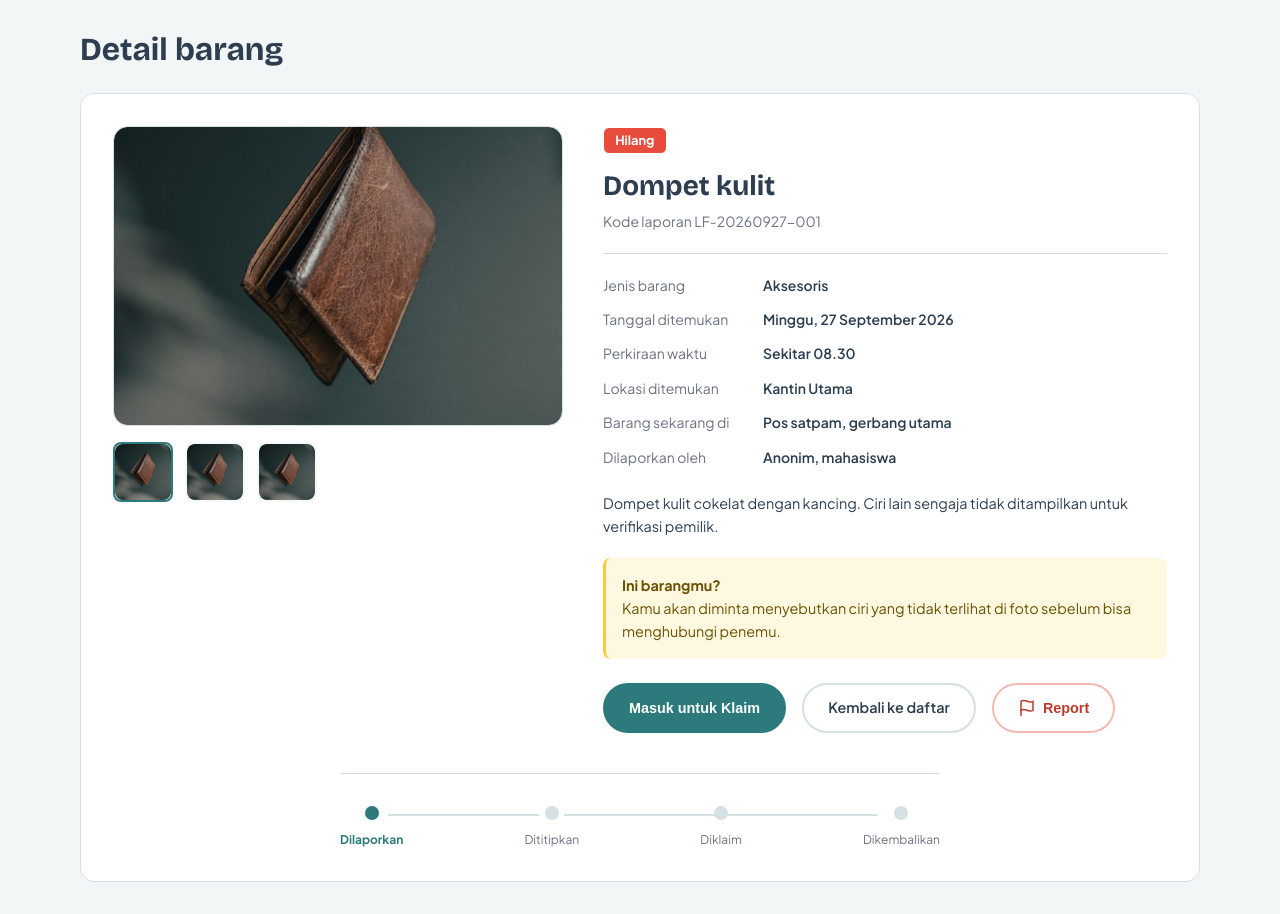
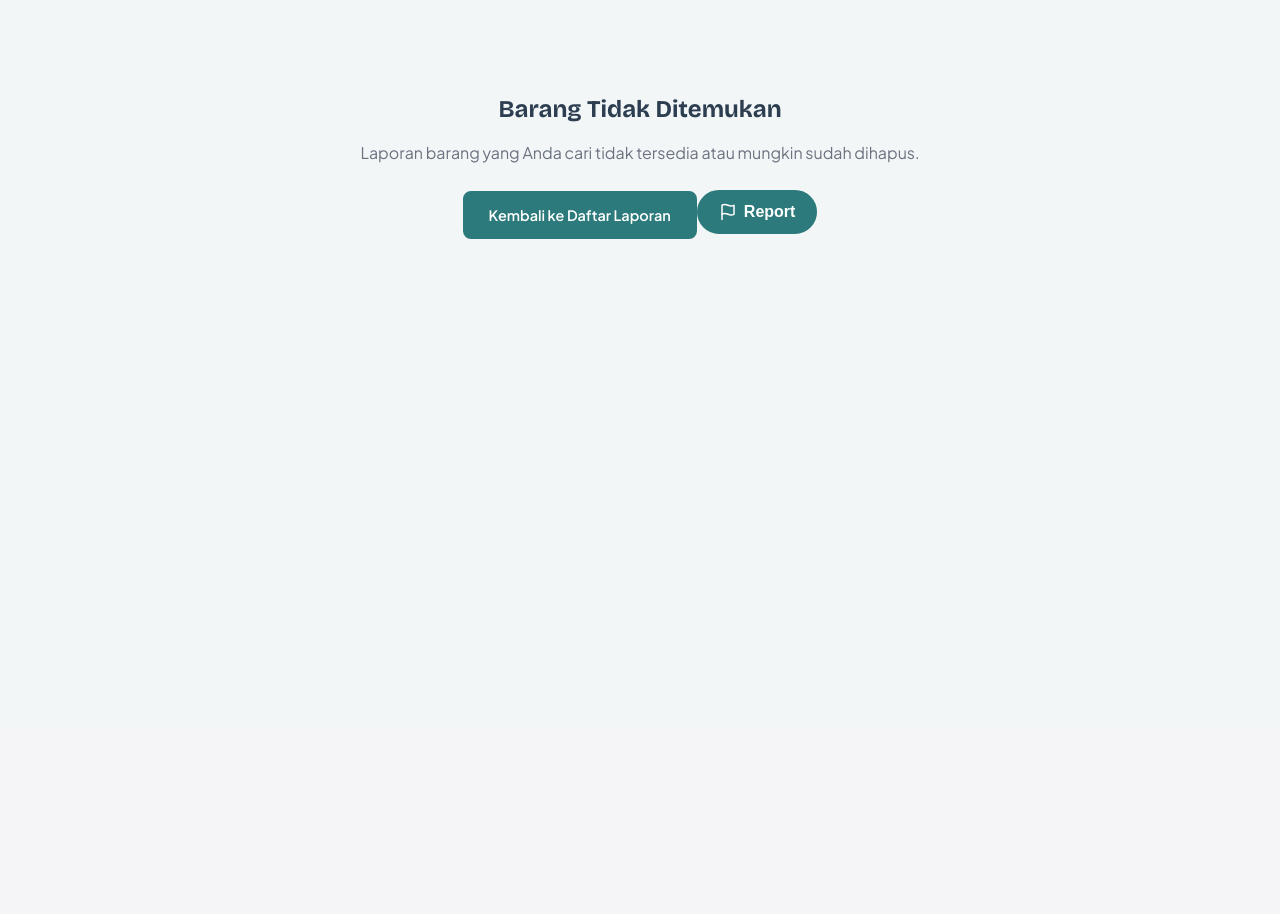
Before and after one commit to adhityamahardika/LostNFound, a PHP site: page /pages/laporan/detail_barang/detail_barang.html in a window 1280 px wide. Shown: the part 71-985 px from the top of the page. After the commit the page ends 310 px from the top, so only its background shows below. Run offline with PHP 8.4, Linux system fonts and the light colour scheme.

Commit message:
Fix loading screen detail barang kalau barang baru

```diff
--- a/Frontend/pages/laporan/detail_barang/detail_barang.html
+++ b/Frontend/pages/laporan/detail_barang/detail_barang.html
@@ -42,51 +42,50 @@
             <div class="detail-content">
                 <!-- Kolom Kiri: Galeri Foto -->
                 <div class="gallery-section">
-                    <div class="main-image" id="main-image" role="img" aria-label="Foto utama barang">
-                        🔑
-                    </div>
+                    <div class="main-image skeleton" id="main-image" role="img" aria-label="Memuat foto utama barang..."></div>
                     <div class="thumbnail-list">
-                        <button type="button" class="thumbnail active" data-emoji="🔑" aria-label="Foto 1" aria-pressed="true">🔑</button>
-                        <button type="button" class="thumbnail" data-emoji="📍" aria-label="Foto 2" aria-pressed="false">📍</button>
-                        <button type="button" class="thumbnail" data-emoji="📷" aria-label="Foto 3" aria-pressed="false">📷</button>
+                        <button type="button" class="thumbnail skeleton" aria-hidden="true" tabindex="-1"></button>
+                        <button type="button" class="thumbnail skeleton" aria-hidden="true" tabindex="-1"></button>
+                        <button type="button" class="thumbnail skeleton" aria-hidden="true" tabindex="-1"></button>
                     </div>
                 </div>
 
                 <!-- Kolom Kanan: Informasi Barang -->
                 <div class="info-section">
-                    <span class="badge ditemukan">Ditemukan</span>
-                    <h2 class="item-title">Kunci motor Honda</h2>
-                    <p class="item-id">Kode laporan LF-0928-014</p>
+                    <span class="badge skeleton skeleton-badge" id="item-badge">&nbsp;</span>
+                    <h2 class="item-title skeleton skeleton-title" id="item-title">&nbsp;</h2>
+                    <p class="item-id skeleton skeleton-id" id="item-id">&nbsp;</p>
 
                     <div class="info-grid">
                         <div class="info-row">
                             <span class="info-label">Jenis barang</span>
-                            <span class="info-value">Kunci</span>
+                            <span class="info-value skeleton skeleton-value">&nbsp;</span>
                         </div>
                         <div class="info-row">
-                            <span class="info-label">Tanggal ditemukan</span>
-                            <span class="info-value">Senin, 28 September 2026</span>
+                            <span class="info-label">Tanggal kejadian</span>
+                            <span class="info-value skeleton skeleton-value">&nbsp;</span>
                         </div>
                         <div class="info-row">
                             <span class="info-label">Perkiraan waktu</span>
-                            <span class="info-value">Sekitar 08.30</span>
+                            <span class="info-value skeleton skeleton-value">&nbsp;</span>
                         </div>
                         <div class="info-row">
-                            <span class="info-label">Lokasi ditemukan</span>
-                            <span class="info-value">Gedung B, Lantai 2 (dekat tangga timur)</span>
+                            <span class="info-label">Lokasi</span>
+                            <span class="info-value skeleton skeleton-value">&nbsp;</span>
                         </div>
                         <div class="info-row">
                             <span class="info-label">Barang sekarang di</span>
-                            <span class="info-value">Pos satpam, gerbang utama</span>
+                            <span class="info-value skeleton skeleton-value">&nbsp;</span>
                         </div>
                         <div class="info-row">
                             <span class="info-label">Dilaporkan oleh</span>
-                            <span class="info-value">Ayu, mahasiswa</span>
+                            <span class="info-value skeleton skeleton-value">&nbsp;</span>
                         </div>
                     </div>
 
                     <p class="item-desc">
-                        Kunci dengan gantungan karakter. Ciri lain sengaja tidak ditampilkan untuk verifikasi pemilik.
+                        <span class="skeleton-desc-line skeleton"></span>
+                        <span class="skeleton-desc-line short skeleton"></span>
                     </p>
 
                     <!-- Kotak Peringatan Klaim -->
@@ -96,9 +95,9 @@
                     </div>
 
                     <div class="action-buttons">
-                        <button type="button" class="btn-primary" id="btn-klaim">Klaim barang ini</button>
+                        <button type="button" class="btn-primary" id="btn-klaim" disabled>Memuat...</button>
                         <a href="../laporan_page/laporan.html" class="btn-secondary">Kembali ke daftar</a>
-                        <button type="button" class="btn-secondary btn-danger" id="btn-hapus" style="color: #dc2626; border-color: #fca5a5; display: inline-flex; align-items: center; gap: 6px;">
+                        <button type="button" class="btn-secondary btn-danger" id="btn-hapus" style="color: #dc2626; border-color: #fca5a5; display: none; align-items: center; gap: 6px;">
                             <svg viewBox="0 0 24 24" fill="none" stroke="currentColor" stroke-width="2" stroke-linecap="round" stroke-linejoin="round" aria-hidden="true" width="18" height="18"><polyline points="3 6 5 6 21 6"></polyline><path d="M19 6v14a2 2 0 0 1-2 2H7a2 2 0 0 1-2-2V6m3 0V4a2 2 0 0 1 2-2h4a2 2 0 0 1 2 2v2"></path><line x1="10" y1="11" x2="10" y2="17"></line><line x1="14" y1="11" x2="14" y2="17"></line></svg>
                             Hapus Laporan
                         </button>
--- a/Frontend/pages/laporan/detail_barang/detail_barang.js
+++ b/Frontend/pages/laporan/detail_barang/detail_barang.js
@@ -29,10 +29,68 @@ function resolveImgUrl(url) {
     return url;
 }
 
-function getItemFromURL() {
-    const params = new URLSearchParams(window.location.search);
-    const id = params.get('id');
-    return dummyData.find(item => String(item.id) === id) || dummyData[0];
+// State global item
+let item = null;
+
+// Helper untuk menampilkan skeleton loading style
+function showSkeleton() {
+    const mainImage = document.getElementById('main-image');
+    if (mainImage) {
+        mainImage.className = 'main-image skeleton';
+        mainImage.innerHTML = '';
+        mainImage.style.padding = '';
+        mainImage.style.overflow = '';
+    }
+
+    const thumbnails = document.querySelectorAll('.thumbnail');
+    thumbnails.forEach(thumb => {
+        thumb.className = 'thumbnail skeleton';
+        thumb.innerHTML = '';
+        thumb.dataset.img = '';
+    });
+
+    const badge = document.getElementById('item-badge') || document.querySelector('.badge');
+    if (badge) {
+        badge.className = 'badge skeleton skeleton-badge';
+        badge.innerHTML = '&nbsp;';
+    }
+
+    const title = document.getElementById('item-title') || document.querySelector('.item-title');
+    if (title) {
+        title.className = 'item-title skeleton skeleton-title';
+        title.innerHTML = '&nbsp;';
+    }
+
+    const idEl = document.getElementById('item-id') || document.querySelector('.item-id');
+    if (idEl) {
+        idEl.className = 'item-id skeleton skeleton-id';
+        idEl.innerHTML = '&nbsp;';
+    }
+
+    const values = document.querySelectorAll('.info-value');
+    values.forEach(val => {
+        val.className = 'info-value skeleton skeleton-value';
+        val.innerHTML = '&nbsp;';
+    });
+
+    const descEl = document.querySelector('.item-desc');
+    if (descEl) {
+        descEl.innerHTML = `
+            <span class="skeleton-desc-line skeleton"></span>
+            <span class="skeleton-desc-line short skeleton"></span>
+        `;
+    }
+
+    const klaimBtn = document.getElementById('btn-klaim');
+    if (klaimBtn) {
+        klaimBtn.disabled = true;
+        klaimBtn.textContent = 'Memuat...';
+    }
+
+    const hapusBtn = document.getElementById('btn-hapus');
+    if (hapusBtn) {
+        hapusBtn.style.display = 'none';
+    }
 }
 
 // Helper untuk menampilkan gambar <img> di kotak utama maupun thumbnail
@@ -43,58 +101,108 @@ function renderImageElement(container, src, alt) {
     container.innerHTML = `<img src="${src}" alt="${alt}" style="width: 100%; height: 100%; object-fit: cover; display: block; border-radius: inherit;">`;
 }
 
-function renderItemDetail(item) {
+function renderItemDetail(loadedItem) {
+    item = loadedItem;
     if (!item) {
-        document.querySelector('.detail-main').innerHTML = '<p>Barang tidak ditemukan. <a href="../laporan_page/laporan.html">Kembali ke daftar</a></p>';
+        document.querySelector('.detail-main').innerHTML = `
+            <div style="text-align: center; padding: 4rem 1rem;">
+                <h2 style="font-family: var(--font-head); color: var(--ink); margin-bottom: 0.5rem;">Barang Tidak Ditemukan</h2>
+                <p style="color: var(--muted); margin-bottom: 1.5rem;">Laporan barang yang Anda cari tidak tersedia atau mungkin sudah dihapus.</p>
+                <a href="../laporan_page/laporan.html" class="btn-primary" style="display: inline-block; text-decoration: none; padding: 0.65rem 1.5rem; border-radius: 8px;">Kembali ke Daftar Laporan</a>
+            </div>
+        `;
         return;
     }
 
-    document.querySelector('.badge').textContent = item.status;
-    document.querySelector('.badge').className = `badge ${item.status.toLowerCase()}`;
-    document.querySelector('.item-title').textContent = item.nama;
-    document.querySelector('.item-id').textContent = `Kode laporan LF-${item.tanggal.replace(/-/g, '')}-${String(item.id).padStart(3, '0')}`;
+    // 1. Badge & Status
+    const badge = document.getElementById('item-badge') || document.querySelector('.badge');
+    if (badge) {
+        badge.className = `badge ${(item.status || 'hilang').toLowerCase()}`;
+        badge.textContent = item.status || 'Hilang';
+    }
 
-    document.querySelectorAll('.info-value')[0].textContent = item.jenis;
-    document.querySelectorAll('.info-value')[1].textContent = formatDate(item.tanggal);
-    document.querySelectorAll('.info-value')[2].textContent = 'Sekitar 08.30';
-    document.querySelectorAll('.info-value')[3].textContent = item.lokasi;
-    document.querySelectorAll('.info-value')[4].textContent = 'Pos satpam, gerbang utama';
-    document.querySelectorAll('.info-value')[5].textContent = 'Anonim, mahasiswa';
+    // 2. Judul Barang & ID
+    const title = document.getElementById('item-title') || document.querySelector('.item-title');
+    if (title) {
+        title.className = 'item-title';
+        title.textContent = item.nama;
+    }
 
-    document.querySelector('.item-desc').textContent = item.deskripsi;
+    const idEl = document.getElementById('item-id') || document.querySelector('.item-id');
+    if (idEl) {
+        idEl.className = 'item-id';
+        const kodeTanggal = (item.tanggal || '20261001').replace(/-/g, '');
+        idEl.textContent = `Kode laporan LF-${kodeTanggal}-${String(item.id).padStart(3, '0')}`;
+    }
 
-    // Render Foto Utama
+    // 3. Grid Informasi
+    const values = document.querySelectorAll('.info-value');
+    values.forEach(v => {
+        v.classList.remove('skeleton', 'skeleton-value');
+    });
+    if (values[0]) values[0].textContent = item.jenis || '-';
+    if (values[1]) values[1].textContent = formatDate(item.tanggal);
+    if (values[2]) values[2].textContent = item.waktu || 'Sekitar 08.30';
+    if (values[3]) values[3].textContent = item.lokasi || '-';
+    if (values[4]) values[4].textContent = item.penitipan || (item.status === 'Hilang' ? '-' : 'Pos satpam, gerbang utama');
+    if (values[5]) values[5].textContent = item.pelapor_name || item.pelapor || 'Anonim';
+
+    // 4. Deskripsi
+    const descEl = document.querySelector('.item-desc');
+    if (descEl) {
+        descEl.textContent = item.deskripsi || 'Tidak ada deskripsi rinci.';
+    }
+
+    // 5. Foto Utama
     const mainImage = document.getElementById('main-image');
+    if (mainImage) {
+        mainImage.classList.remove('skeleton');
         renderImageElement(mainImage, item.img, item.nama);
+    }
 
-    // Render Thumbnail dengan foto barang tersebut
+    // 6. Thumbnails Galeri
     const thumbnails = document.querySelectorAll('.thumbnail');
     thumbnails.forEach((thumb, idx) => {
+        thumb.classList.remove('skeleton');
         thumb.dataset.img = item.img;
         renderImageElement(thumb, item.img, `${item.nama} - Foto ${idx + 1}`);
+        if (idx === 0) {
+            thumb.classList.add('active');
+            thumb.setAttribute('aria-pressed', 'true');
+        } else {
+            thumb.classList.remove('active');
+            thumb.setAttribute('aria-pressed', 'false');
+        }
+    });
+
+    // 7. Tombol Klaim & Status
+    const klaimBtn = document.getElementById('btn-klaim');
+    if (klaimBtn) {
+        klaimBtn.textContent = isLoggedIn() ? 'Ajukan Klaim' : 'Masuk untuk Klaim';
+        klaimBtn.disabled = false;
+    }
+
+    applyStatusState(item);
+    updateHapusButtonVisibility(item);
+}
+
+// Delegasi event klik galeri thumbnail
+const thumbnailContainer = document.querySelector('.thumbnail-list');
+if (thumbnailContainer) {
+    thumbnailContainer.addEventListener('click', (e) => {
+        const thumb = e.target.closest('.thumbnail');
+        if (!thumb || thumb.classList.contains('skeleton') || !thumb.dataset.img) return;
+
+        const mainImage = document.getElementById('main-image');
+        renderImageElement(mainImage, thumb.dataset.img, 'Foto utama barang');
+
+        document.querySelectorAll('.thumbnail').forEach(t => {
+            const isActive = (t === thumb);
+            t.classList.toggle('active', isActive);
+            t.setAttribute('aria-pressed', String(isActive));
+        });
     });
 }
-
-// Interaksi Klik Gallery Thumbnails
-const mainImage = document.getElementById('main-image');
-const thumbnails = document.querySelectorAll('.thumbnail');
-
-thumbnails.forEach(thumb => {
-    thumb.addEventListener('click', () => {
-        if (thumb.dataset.img) {
-            renderImageElement(mainImage, thumb.dataset.img, 'Foto utama barang');
-        }
-        thumbnails.forEach(t => {
-            t.classList.toggle('active', t === thumb);
-            t.setAttribute('aria-pressed', String(t === thumb));
-        });
-    });
-});
-
-// Init halaman
-let item = getItemFromURL();
-renderItemDetail(item);
-updateHapusButtonVisibility(item);
 
 // Tombol Klaim langsung mengarah ke halaman klaim sesuai ID barang
 // Klaim hanya untuk yang sudah login (sesi dari auth.js)
@@ -104,8 +212,8 @@ function isLoggedIn() {
 
 const klaimBtn = document.getElementById('btn-klaim');
 if (klaimBtn) {
-    klaimBtn.textContent = isLoggedIn() ? 'Ajukan Klaim' : 'Masuk untuk Klaim';
-    klaimBtn.disabled = false;
+    klaimBtn.disabled = true;
+    klaimBtn.textContent = 'Memuat...';
     klaimBtn.addEventListener('click', () => {
         if (!isLoggedIn()) {
             alert('Masuk dulu untuk mengajukan klaim.');
@@ -252,21 +360,26 @@ function applyStatusState(data) {
         klaim.disabled = true;
     }
 }
-applyStatusState(item);
+// Inisialisasi: Ambil data secara asinkron (dengan skeleton loading)
+async function loadItemDetailAsync() {
+    showSkeleton();
 
-// Ambil data dinamis dari Backend MySQL via PHP API jika tersedia
-async function fetchItemDetailAsync() {
     const params = new URLSearchParams(window.location.search);
     const id = params.get('id');
-    if (!id) return;
 
+    if (!id) {
+        renderItemDetail(null);
+        return;
+    }
+
+    // 1. Coba ambil dari Backend MySQL via PHP API
     try {
-        const res = await fetch(`../../../../Backend/api/laporan.php?id=${id}`);
+        const res = await fetch(`../../../../Backend/api/laporan.php?id=${encodeURIComponent(id)}`);
         if (res.ok) {
             const json = await res.json();
-            if (json.success && json.data) {
+            if (json && json.success && json.data) {
                 const itm = json.data;
-                item = {
+                const loaded = {
                     id: itm.id,
                     nama: itm.nama || itm.nama_barang,
                     jenis: itm.jenis || itm.jenis_barang,
@@ -275,42 +388,62 @@ async function fetchItemDetailAsync() {
                     status: itm.status,
                     img: resolveImgUrl(itm.foto || itm.img),
                     deskripsi: itm.deskripsi,
-                    penitipan: itm.penitipan || 'Pos Satpam',
+                    penitipan: itm.penitipan || (itm.status === 'Hilang' ? '-' : 'Pos Satpam, gerbang utama'),
                     pelapor_email: itm.pelapor_email || '',
                     pelapor_name: itm.pelapor_name || 'Civitas Kampus',
                     pelapor: itm.pelapor_name || 'Civitas Kampus'
                 };
-                renderItemDetail(item);
-                applyStatusState(item);
-                updateHapusButtonVisibility(item);
+                renderItemDetail(loaded);
                 return;
             }
         }
     } catch (err) {
-        // Backend offline, coba cari dari localStorage
+        console.warn('Backend API belum aktif, mencoba pencarian data lokal:', err);
+    }
+
+    // 2. Coba cari di localStorage (dataBarang)
     try {
         const local = JSON.parse(localStorage.getItem('dataBarang')) || [];
         const foundLocal = local.find(x => String(x.id) === String(id));
         if (foundLocal) {
-                item = {
+            const loaded = {
                 id: foundLocal.id,
                 nama: foundLocal.namaBarang || foundLocal.nama,
-                    jenis: foundLocal.jenis,
+                jenis: foundLocal.jenis || foundLocal.jenis_barang,
                 lokasi: foundLocal.lokasi,
                 tanggal: foundLocal.tanggal,
                 status: foundLocal.status || (foundLocal.tipe === 'Ditemukan' ? 'Ditemukan' : 'Hilang'),
                 img: resolveImgUrl(foundLocal.foto),
                 deskripsi: foundLocal.deskripsi || '',
-                    penitipan: foundLocal.penitipan || '-',
+                penitipan: foundLocal.penitipan || (foundLocal.tipe === 'Ditemukan' ? 'Pos Satpam, gerbang utama' : '-'),
                 pelapor: 'Anonim'
             };
-                renderItemDetail(item);
-                applyStatusState(item);
+            renderItemDetail(loaded);
+            return;
         }
     } catch (_) {}
+
+    // 3. Coba cari di dummyData bawaan
+    const foundDummy = dummyData.find(d => String(d.id) === String(id));
+    if (foundDummy) {
+        const loaded = {
+            ...foundDummy,
+            img: resolveImgUrl(foundDummy.img)
+        };
+        renderItemDetail(loaded);
+        return;
     }
+
+    // 4. Jika ID tidak ditemukan di manapun
+    renderItemDetail(null);
 }
-fetchItemDetailAsync();
+
+// Jalankan pengambilan data
+if (document.readyState === 'loading') {
+    document.addEventListener('DOMContentLoaded', loadItemDetailAsync);
+} else {
+    loadItemDetailAsync();
+}
 
 // ==========================================================================
 // REPORT BARANG (halaman detail): tombol Report + modal alasan.
```
Also changed, not shown: Frontend/pages/laporan/detail_barang/detail_barang.css (+78 -0 lines). Lines whose indentation alone changed are shown as unchanged.
